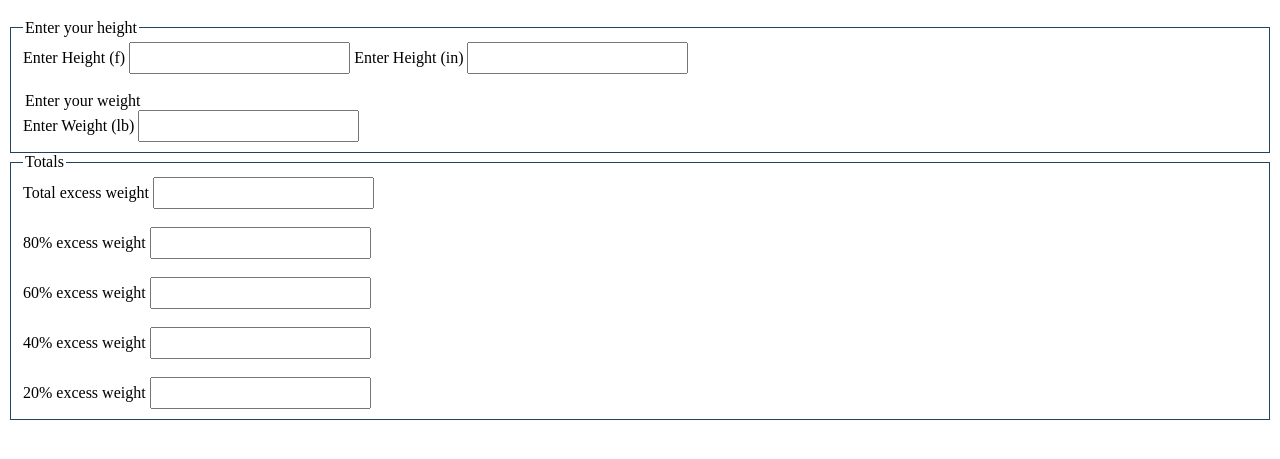
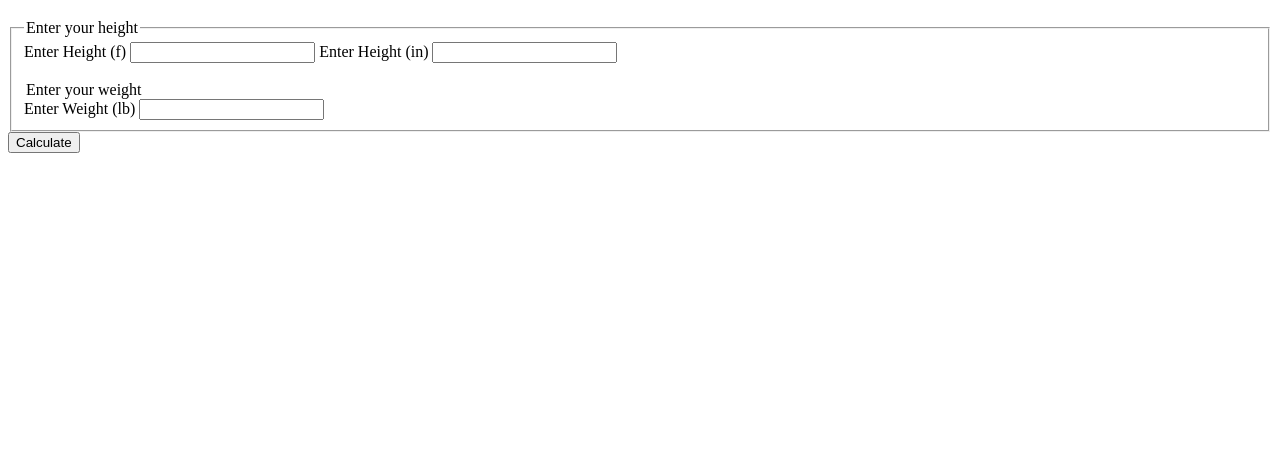
Before and after one commit to milelime/excess-weight-calc, a plain HTML site: page src/index.html in a window 1280 px wide. Shown: the part 61-520 px from the top of the page. Drawn offline with Linux system fonts and the light colour scheme.

Commit message:
removed design and increased functionality

```diff
--- a/src/index.html
+++ b/src/index.html
@@ -1,79 +1,56 @@
 <!DOCTYPE html>
 <html>
-  <head> </head>
+  <head>
+    <link rel="stylesheet" type="text/css" href="style.css" />
+  </head>
   <body>
     <h1>Excess Weight Calculator</h1>
-    <form name="weightcalc">
+    <form name="weightcalc" id="weightForm">
       <fieldset>
         <legend>Enter your height</legend>
         <label class="field_name">Enter Height (f)</label>
-        <input name="height_feet" class="field" onkeyup="calc();" type="text" />
+        <input name="height_feet" class="field" type="text" />
         <label class="field_name">Enter Height (in)</label>
-        <input
-          name="height_inches"
-          class="field"
-          onkeyup="calc();"
-          type="text"
-        />
+        <input name="height_inches" class="field" type="text" />
         <br />
         <br />
         <legend>Enter your weight</legend>
         <label class="field_name">Enter Weight (lb)</label>
-        <input name="weight" class="field" onkeyup="calc();" type="text" />
+        <input name="weight" class="field" type="text" />
       </fieldset>
 
-      <fieldset>
+      <fieldset id="totalsFieldset">
         <legend>Totals</legend>
+
         <label class="field_name">Total excess weight</label>
-        <input
-          name="excess"
-          class="field_total"
-          type="text"
-          data-percentage="1"
-        />
+        <div id="excess" class="result_display" data-percentage="1"></div>
         <br /><br />
         <label class="field_name">80% excess weight</label>
-        <input
-          name="eightyexcess"
-          class="field_total"
-          type="text"
-          data-percentage="0.8"
-        />
+        <div
+          id="eightyexcess"
+          class="result_display"
+          data-percentage=".8"
+        ></div>
         <br /><br />
         <label class="field_name">60% excess weight</label>
-        <input
-          name="sixtyexcess"
-          class="field_total"
-          type="text"
-          data-percentage="0.6"
-        />
+        <div id="sixtyexcess" class="result_display" data-percentage=".6"></div>
         <br /><br />
         <label class="field_name">40% excess weight</label>
-        <input
-          name="fortyexcess"
-          class="field_total"
-          type="text"
-          data-percentage="0.4"
-        />
+        <div id="fortyexcess" class="result_display" data-percentage=".4"></div>
         <br /><br />
         <label class="field_name">20% excess weight</label>
-        <input
-          name="twentyexcess"
-          class="field_total"
-          type="text"
-          data-percentage="0.2"
-        />
+        <div
+          id="twentyexcess"
+          class="result_display"
+          data-percentage=".2"
+        ></div>
       </fieldset>
+
+      <button type="button" onclick="calc()">Calculate</button>
     </form>
-
     <style>
-      fieldset {
-        border: 1px solid #214261;
-      }
-      input[type="text"] {
-        color: #214261;
-        font-size: 16px;
-        padding: 5px;
+      #totalsFieldset {
+        display: none;
       }
     </style>
     <script>
@@ -85,11 +62,17 @@
         var w = getValue("weight");
         var excess_weight = w - (25 * h * h) / 703;
 
-        document.querySelectorAll(".field_total").forEach((field) => {
+        // Dynamically set the results into divs
+        document.querySelectorAll(".result_display").forEach((field) => {
           let percentage = parseFloat(field.getAttribute("data-percentage"));
-          field.value = (excess_weight * percentage).toFixed(2);
+          field.innerText = (excess_weight * percentage).toFixed(2);
         });
+        document.getElementById("totalsFieldset").style.display = "block";
       }
+      window.addEventListener("load", function () {
+        document.getElementById("weightForm").reset();
+        document.getElementById("totalsFieldset").style.display = "none";
+      });
     </script>
   </body>
 </html>
```
